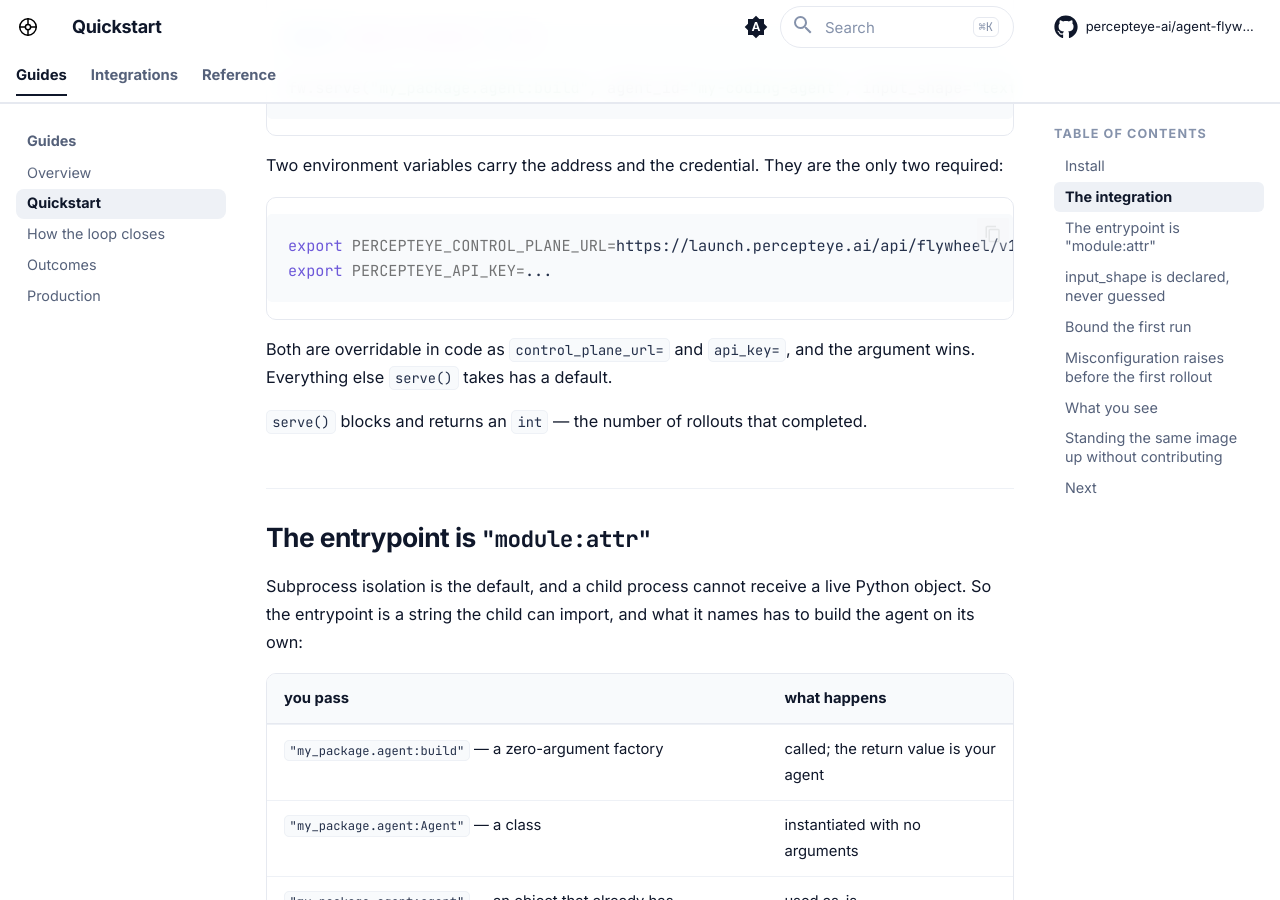
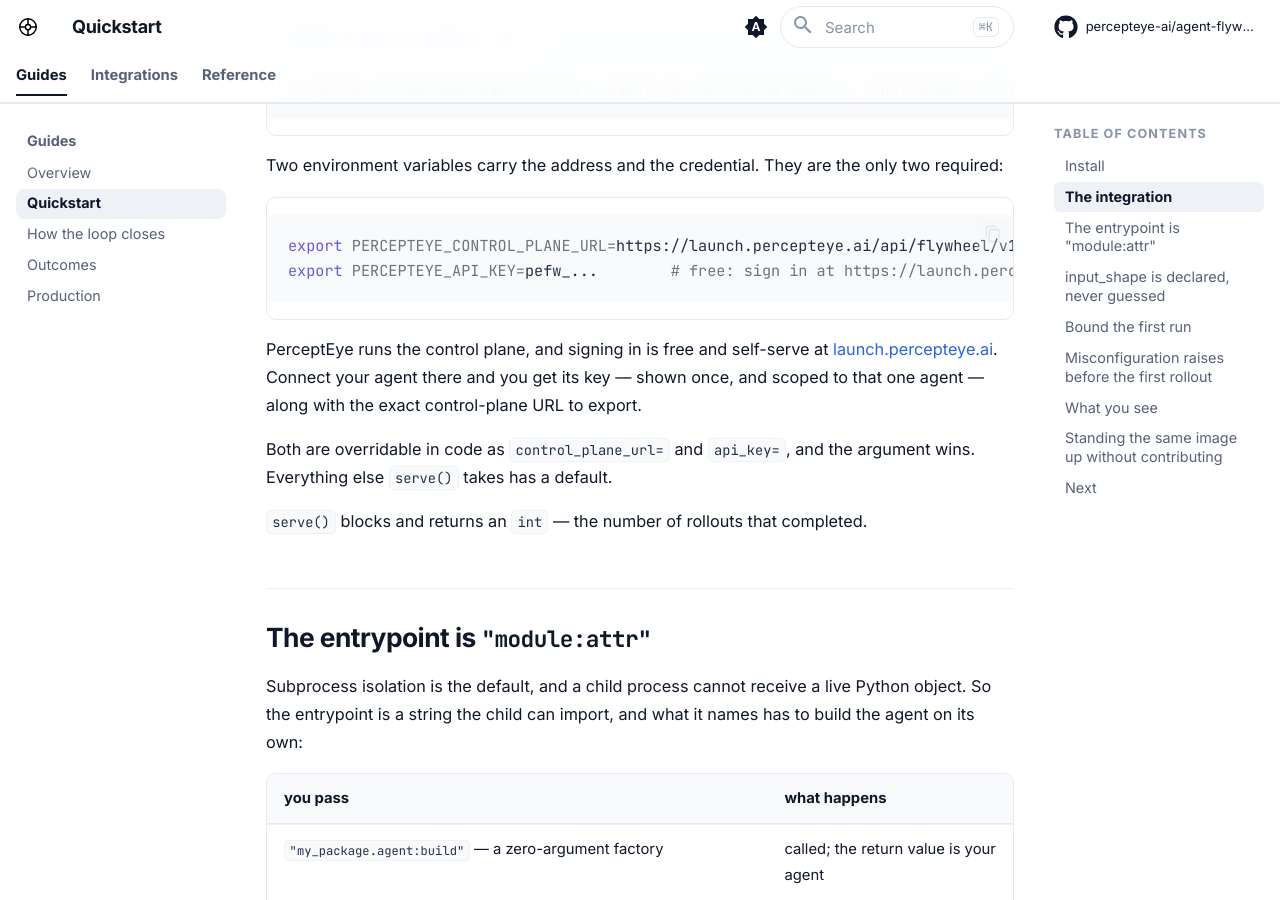
Before and after one commit to percepteye-ai/agent-flywheel, an MkDocs documentation site: the page built from website/docs/quickstart.md, in a window 1280 px wide and 900 px high, scrolled down 962 px. Built offline with MkDocs 1.6.1 and Material for MkDocs 9.7.7, drawn with Linux system fonts in a browser that asks for light colours; comment, search, counter and statistics services are not loaded.

Commit message:
Point readers at the self-serve sign-in for a pefw_ key
The README said a pefw_ key is "issued by whoever operates your PerceptEye
control plane", to ask them or write to support, and that there is no
self-service page to sign up on. Neither is true: PerceptEye operates the
control plane, and sign-in is free and self-serve at
https://launch.percepteye.ai, where connecting an agent issues its key --
shown once, bound to that agent -- together with the control-plane URL to
export. The key paragraph and the PERCEPTEYE_API_KEY line now say so, the
owner note asking for this route records where it was confirmed, "Sign in"
links to the dashboard, and the docs quickstart says where a key comes from.

Co-Authored-By: Claude Opus 5 <noreply@anthropic.com>

````diff
--- a/website/docs/quickstart.md
+++ b/website/docs/quickstart.md
@@ -30,8 +30,10 @@ Two environment variables carry the address and the credential. They are the onl
 
 ```bash
 export PERCEPTEYE_CONTROL_PLANE_URL=https://launch.percepteye.ai/api/flywheel/v1
-export PERCEPTEYE_API_KEY=...
+export PERCEPTEYE_API_KEY=pefw_...        # free: sign in at https://launch.percepteye.ai
 ```
+
+PerceptEye runs the control plane, and signing in is free and self-serve at [launch.percepteye.ai](https://launch.percepteye.ai). Connect your agent there and you get its key — shown once, and scoped to that one agent — along with the exact control-plane URL to export.
 
 Both are overridable in code as `control_plane_url=` and `api_key=`, and the argument wins. Everything else `serve()` takes has a default.
 
````
Also changed, not shown: website/docs/how-it-works.md (+1 -1 lines), README.md.
